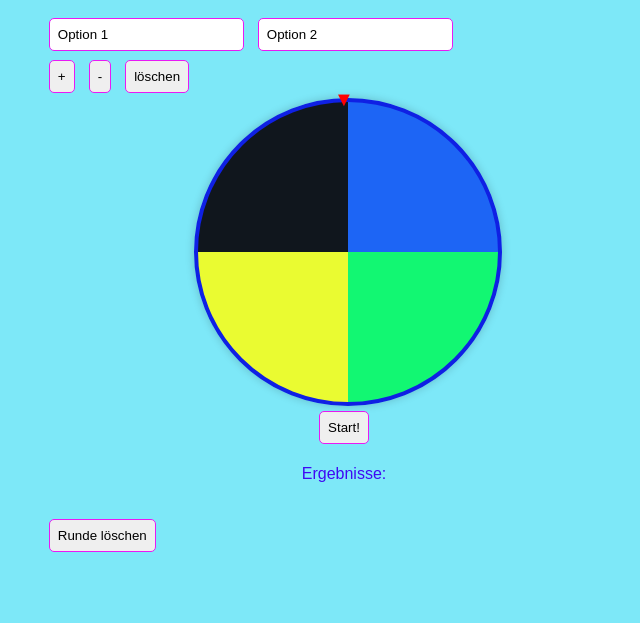
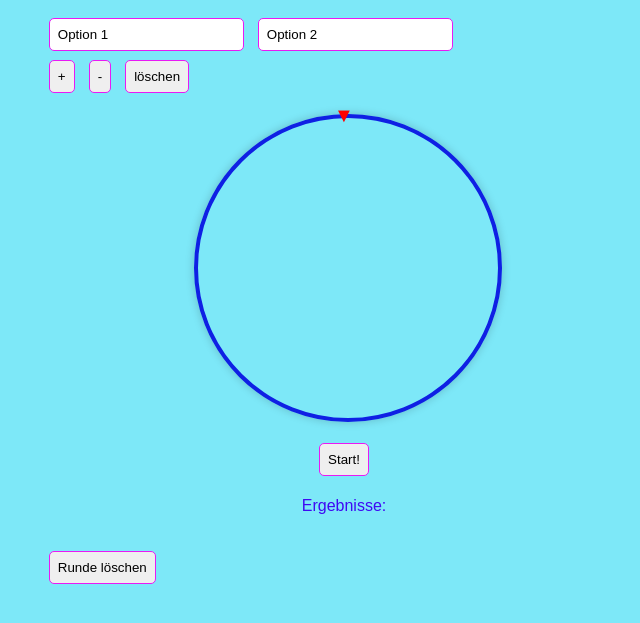
Before and after one commit to talia-kolk/Webentwicklung, a website: page Web.drehrad.html/public/webdrehrad.html in a window 1280 px wide. Shown: the part 117-740 px from the top of the page, without its empty margins (296-936 px from the left). Drawn offline with Linux system fonts and the light colour scheme.

Commit message:
html. div in 34 geändert

```diff
--- a/Web.drehrad.html/public/webdrehrad.css
+++ b/Web.drehrad.html/public/webdrehrad.css
@@ -23,20 +23,9 @@
   margin: 1rem auto;
   border: 4px solid #0f20e4;
   border-radius: 50%;
-
-    position: relative;
-    width: 300px;
-    height: 300px;
-    margin: auto;
-    border-radius: 50%;
-    background: conic-gradient(
-      #1d65f5 0% 25%,     /* Blau */
-      #12f772 25% 50%,    /* Grün */
-      #eafb31 50% 75%,    /* Gelb */
-      #10161d 75% 100%    /* Schwarz */
-    );
-    box-shadow: 0 0 10px rgba(0,0,0,0.2);
-
+  width: 300px;
+  height: 300px;
+  box-shadow: 0 0 10px rgba(0,0,0,0.2);
 }
 
 .center {
--- a/Web.drehrad.html/public/webdrehrad.html
+++ b/Web.drehrad.html/public/webdrehrad.html
@@ -31,7 +31,7 @@
 
   <section>
     <p>Ergebnisse:</p>
-    <div class="results"></div>
+    <div id="resultBox" class="results"></div>
     <button id="clearResultsBtn">Runde löschen</button>
   </section>
 </body>
```
